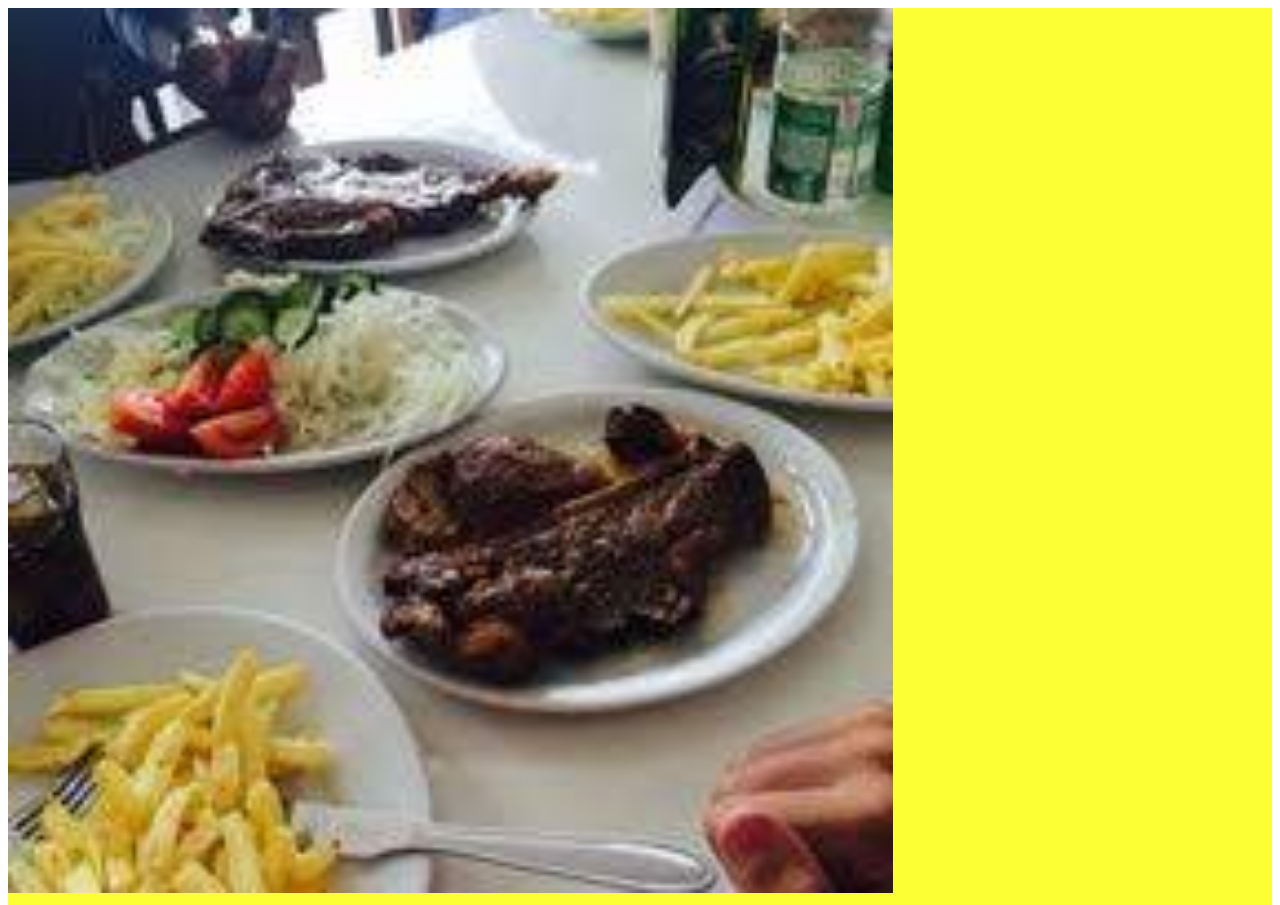
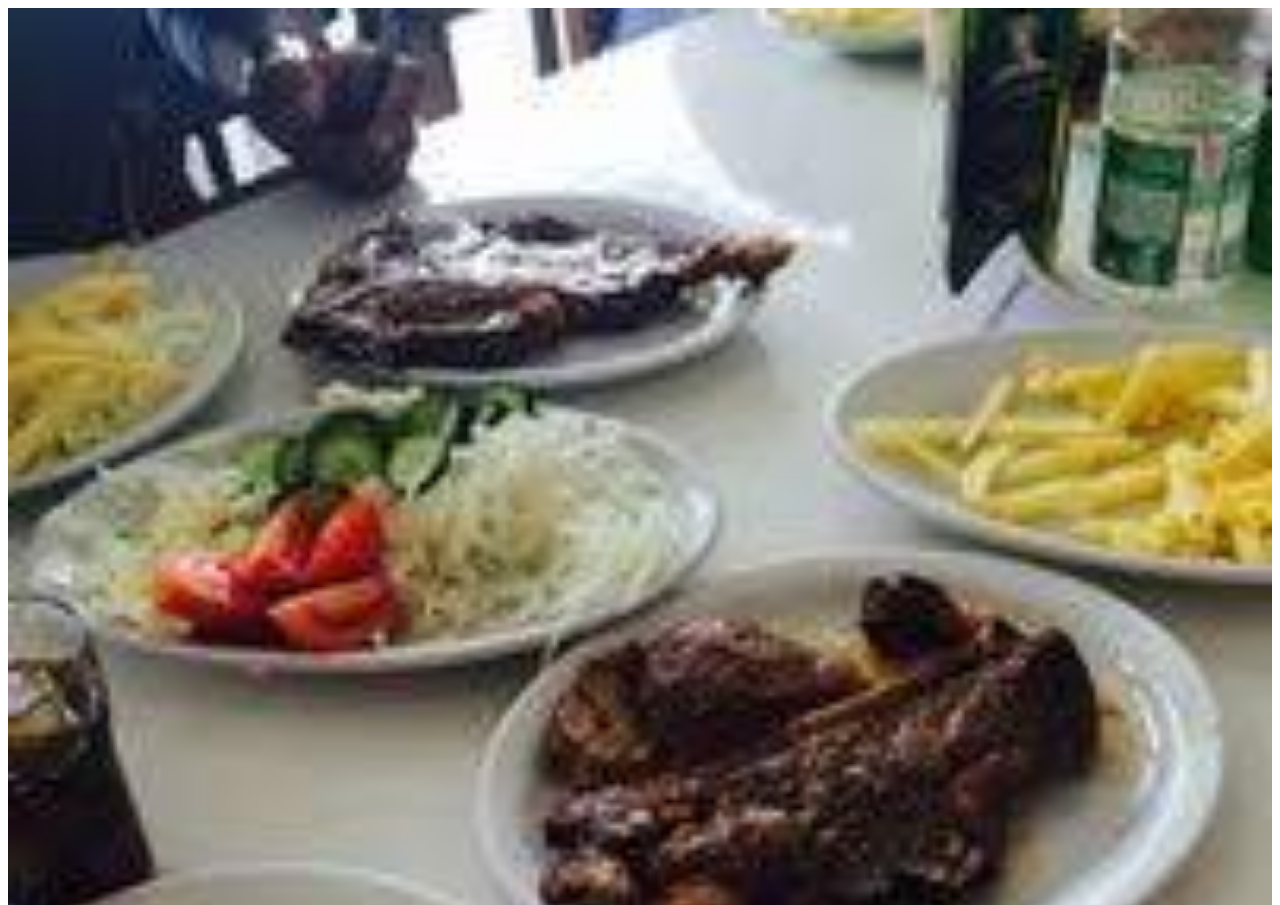
Before and after one commit to LauraMiqueletto/GE-programa-ao-TurmaN, a plain HTML site: page index.html in a window 1280 px wide. Shown: the top 905 px of the page. Drawn offline with Linux system fonts and the light colour scheme.

Commit message:
Update style.css

```diff
--- a/style.css
+++ b/style.css
@@ -2,8 +2,8 @@ body {
     background-color:#DB125;
     }
 #foto {
-    width: 70%;
-    heigth: 70%;
+    width: 100%;
+    heigth: 100%;
 }
     header,footer{
         background-color:rgb(245, 107, 27);
```
